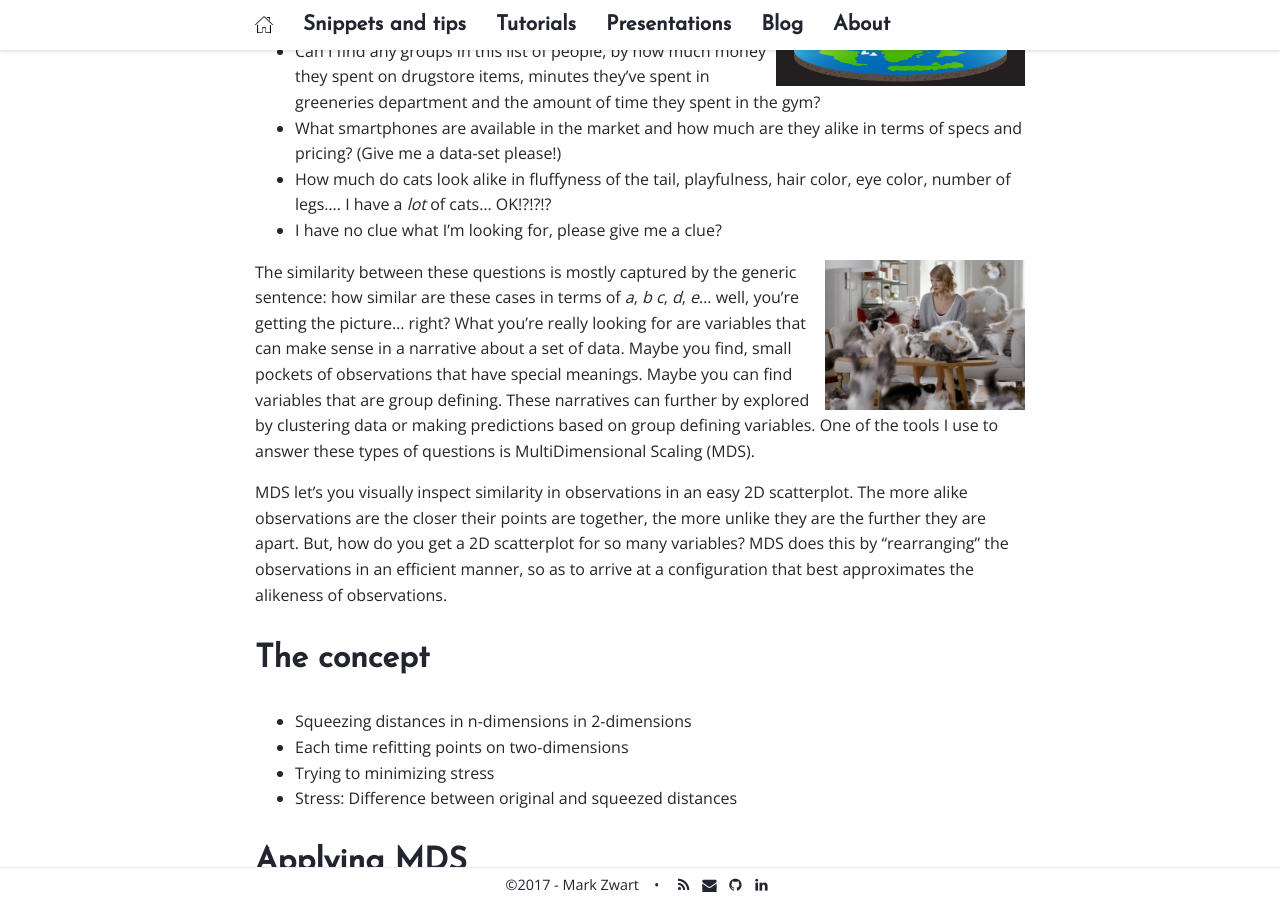
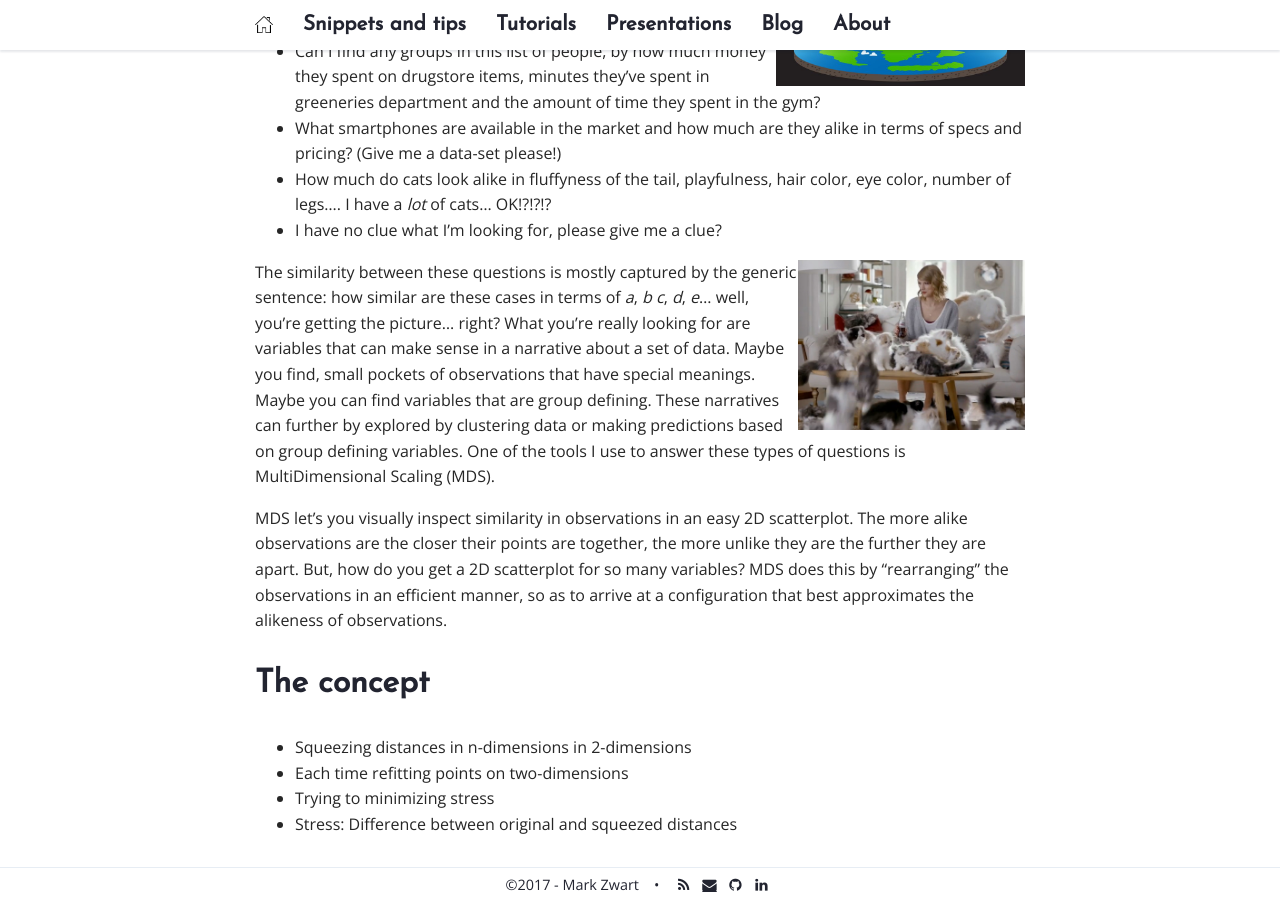
Before and after one commit to mark-me/mark-me.github.io, a Jekyll site: the page built from _pages/tutorials/mds/mds.md, in a window 1280 px wide and 900 px high, scrolled down 360 px. Built offline with Jekyll 4.4.1, drawn with Linux system fonts in a browser that asks for light colours; nearby versions of some CDN libraries; comment, search, counter and statistics services are not loaded.

Commit message:
Update mds.md

```diff
--- a/_pages/tutorials/mds/mds.md
+++ b/_pages/tutorials/mds/mds.md
@@ -14,7 +14,7 @@ Whenever I'm in a explorative phase of my data modelling, very soon I'll have qu
 * How much do cats look alike in fluffyness of the tail, playfulness, hair color, eye color, number of legs.... I have a _lot_ of cats... OK!?!?!?
 * I have no clue what I'm looking for, please give me a clue?
 
-<img src="/_pages/tutorials/mds/Taylor-Swift-Cats.jpg" width="200" height="150" align="right"/>
+<img src="/_pages/tutorials/mds/Taylor-Swift-Cats.jpg" width="227" height="170" align="right"/>
 The similarity between these questions is mostly captured by the generic sentence: how similar are these cases in terms of _a_, _b_ _c_, _d_, _e_... well, you're getting the picture... right? What you're really looking for are variables that can make sense in a narrative about a set of data. Maybe you find, small pockets of observations that have special meanings. Maybe you can find variables that are group defining. These narratives can further by explored by clustering data or making predictions based on group defining variables. One of the tools I use to answer these types of questions is MultiDimensional Scaling (MDS).
 
 MDS let's you visually inspect similarity in observations in an easy 2D scatterplot. The more alike observations are the closer their points are together, the more unlike they are the further they are apart. But, how do you get a 2D scatterplot for so many variables? MDS does this by "rearranging" the observations in an efficient manner, so as to arrive at a configuration that best approximates the alikeness of observations.
```
